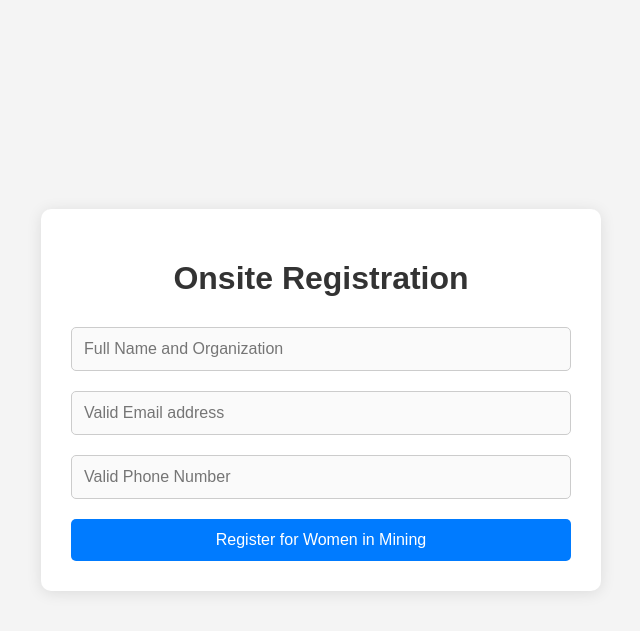
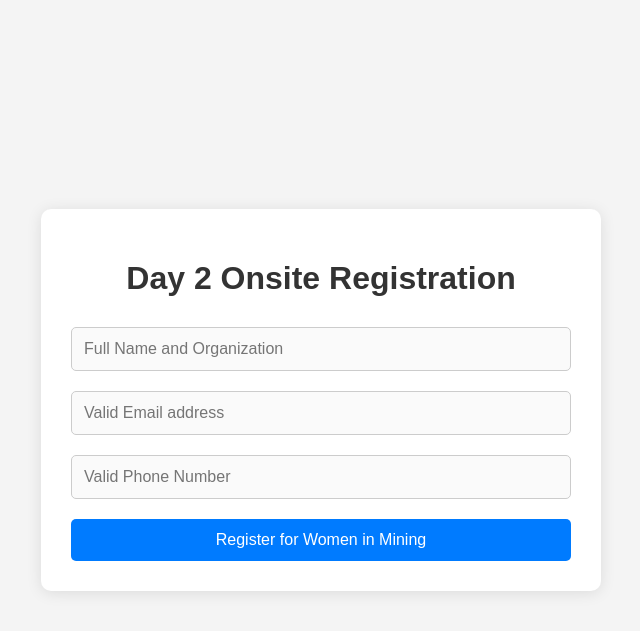
Before and after one commit to zit0cod3z/goldenpenny, a Django app: page /register/ in a window 1280 px wide. Shown: the top 631 px of the page, without its empty margins (319-959 px from the left). Run offline with Django 4.2, Linux system fonts and the light colour scheme; some libraries are stand-ins or nearby versions.

Commit message:
temp changes

```diff
--- a/qr_app/templates/qr_app/register.html
+++ b/qr_app/templates/qr_app/register.html
@@ -4,7 +4,7 @@
     <meta charset="UTF-8">
     <meta name="viewport" content="width=device-width, initial-scale=1.0">
     <!-- <title>Onsite Soup Fest Registration</title> -->
-    <title>Onsite Registration</title>
+    <title>Day 2 Onsite Registration</title>
  <style>
         body {
             font-family: 'Arial', sans-serif;
@@ -204,7 +204,7 @@
 </head>
 <body>
     <div class="container">
-        <h1>Onsite Registration</h1>
+        <h1>Day 2 Onsite Registration</h1>
 
         {% if error_message %}
             <div class="error">{{ error_message }}</div>
```
Also changed, not shown: db.sqlite3.
